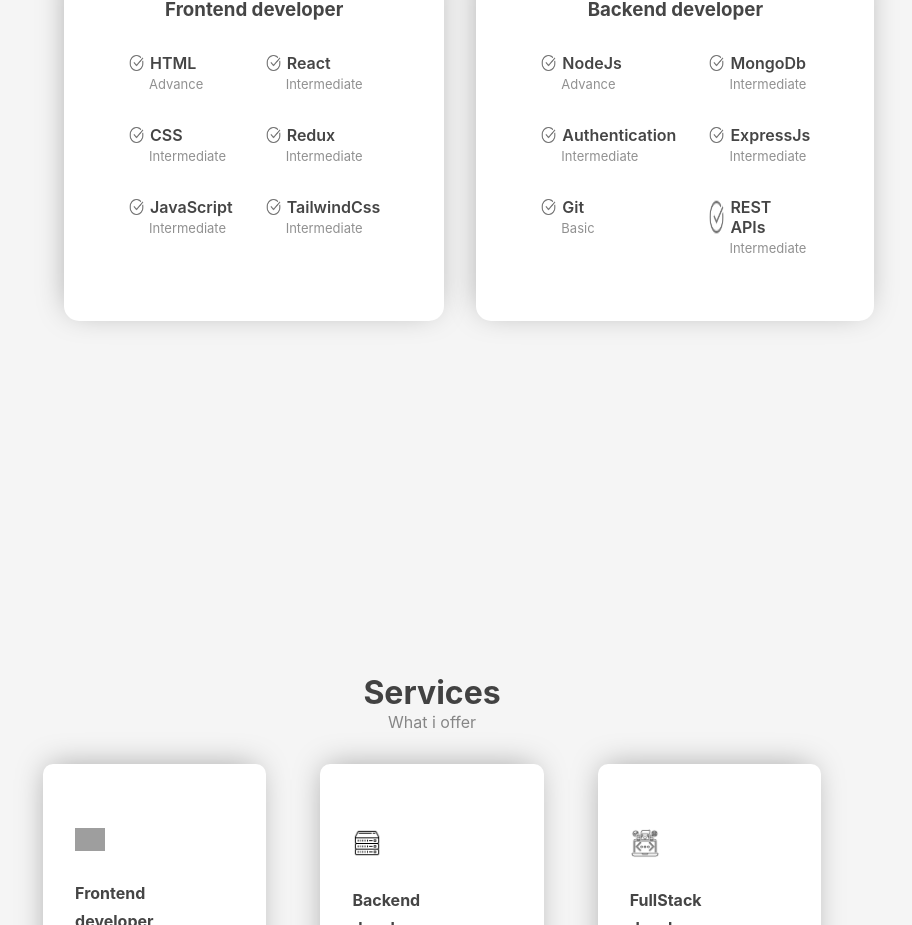
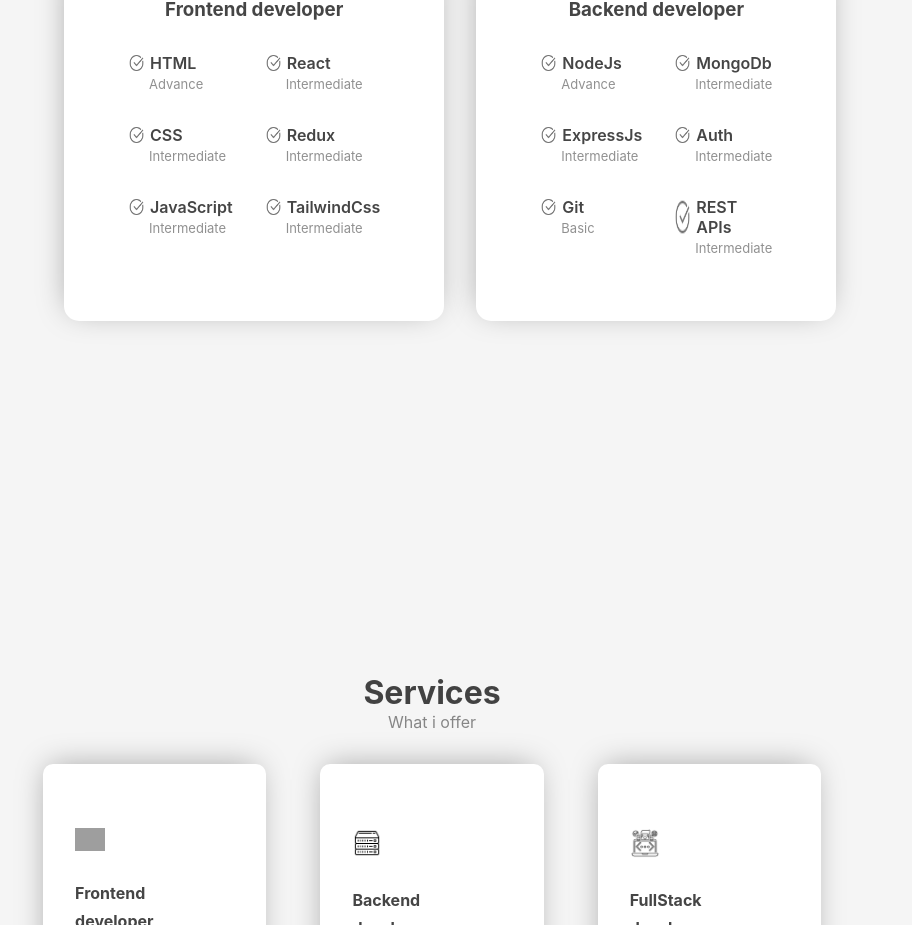
Before and after one commit to hassanh7n/portfolio, a React (Create React App) app: page / in a window 1280 px wide. Shown: the part 1480-2405 px from the top of the page, without its empty margins (208-1120 px from the left). Built offline with nearby package versions, Linux system fonts and the light colour scheme; grey boxes are pictures that could not be loaded.

Commit message:
fixing some errors

```diff
--- a/src/pages/Skills/Skills.js
+++ b/src/pages/Skills/Skills.js
@@ -74,7 +74,7 @@ const Skills = () => {
                         <div className="html">
                         <div className="section">
                                 <img className='skill-icon' src={Tick} alt="" />
-                                <p className='skill-skill'>Authentication</p>
+                                <p className='skill-skill'>ExpressJs</p>
                             </div>
                             <span className='skill-status'>Intermediate</span>
                         </div>
@@ -97,7 +97,7 @@ const Skills = () => {
                         <div className="html">
                         <div className="section">
                                 <img className='skill-icon' src={Tick} alt="" />
-                                <p className='skill-skill'>ExpressJs</p>
+                                <p className='skill-skill'>Auth</p>
                             </div>
                             <span className='skill-status'>Intermediate</span>
                         </div>
```
